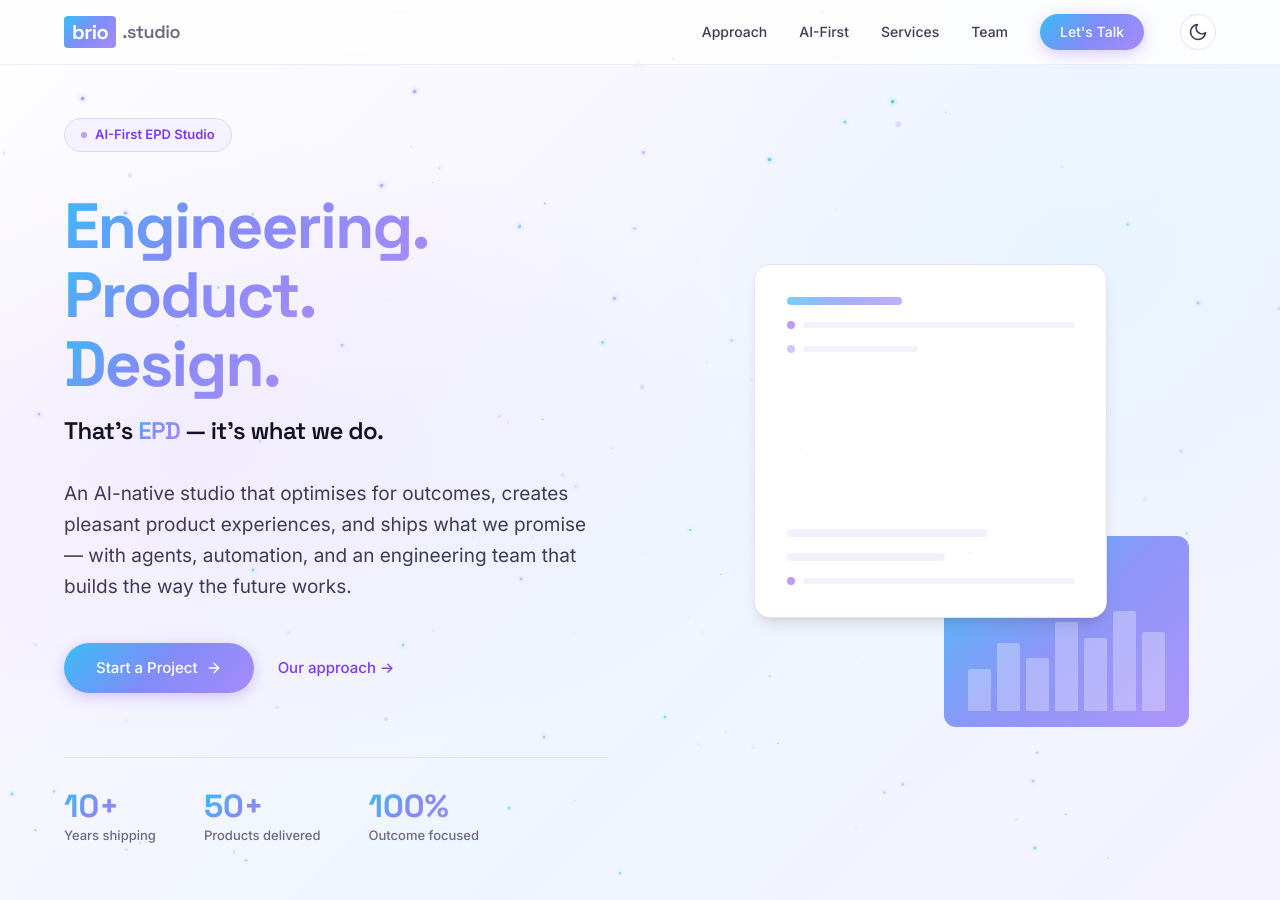
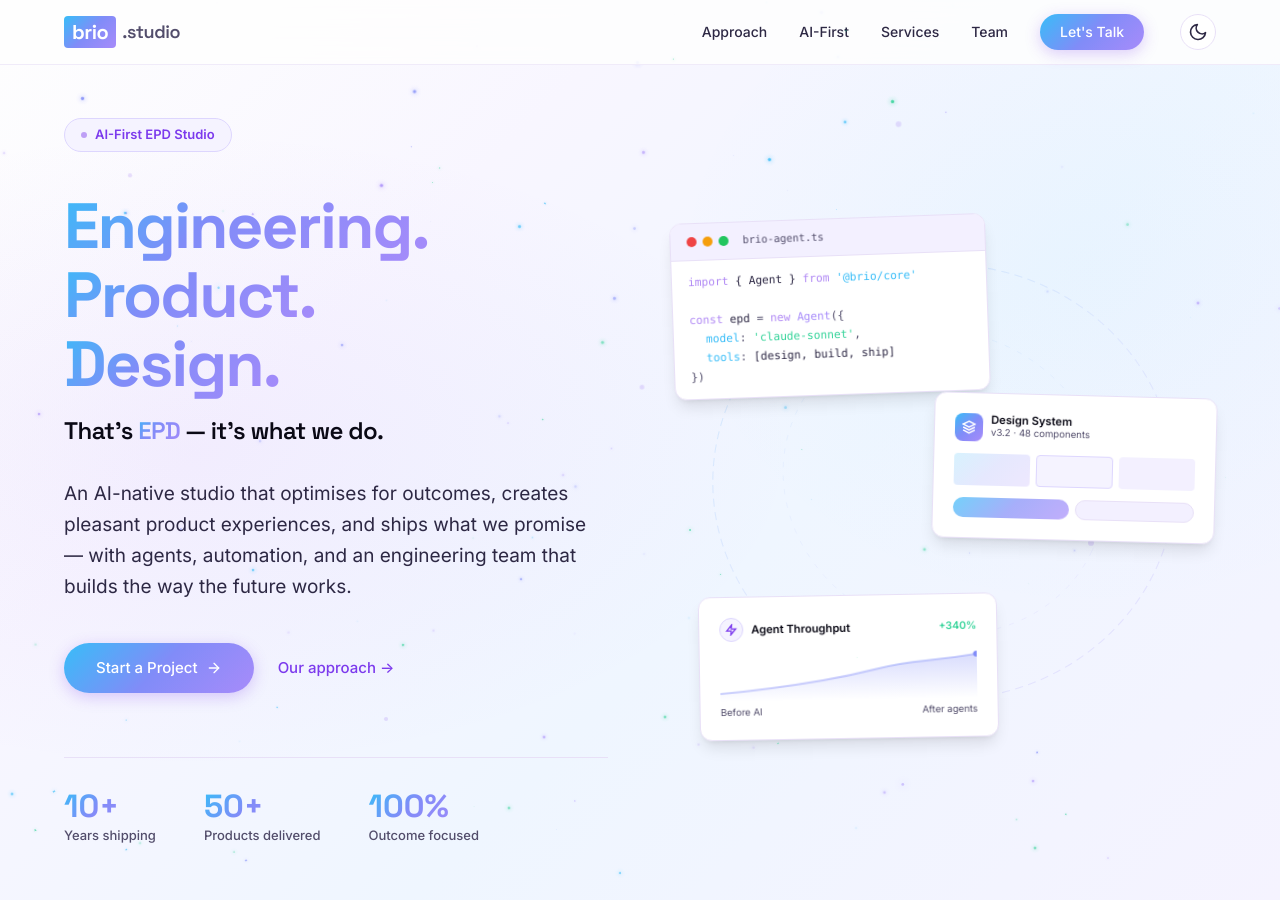
Before and after one commit to briostudio/briostudio.github.io, a Jekyll site: the page built from index.html, in a window 1280 px wide and 900 px high. Built offline with Jekyll 4.4.1, drawn with Linux system fonts in a browser that asks for light colours; nearby versions of some CDN libraries.

Commit message:
Redesign hero graphic and darken light mode text
Hero cards:
- Replace bland mock dashboard + chart blocks with three layered
  floating cards representing Engineering (terminal/code),
  Design (component system), and AI (agent throughput sparkline)
- Add SVG orbital rings with animated dots connecting the cards
- Each card gently floats with offset timing for organic feel
- Terminal card shows actual code: Agent import from @brio/core
- AI metrics card shows +340% throughput sparkline chart

Light mode text:
- Primary: #0A0915 (near-black), Secondary: #2D2844, Muted: #524D6B
- Significantly darker than previous iteration for better readability

Co-Authored-By: Claude Opus 4.6 <noreply@anthropic.com>

```diff
--- a/assets/css/main.css
+++ b/assets/css/main.css
@@ -24,9 +24,9 @@
   --color-border:         #E8E0F7;
   --color-border-subtle:  #F0EBF9;
 
-  --color-text:           #13111F;
-  --color-text-secondary: #403A55;
-  --color-text-muted:     #6E6887;
+  --color-text:           #0A0915;
+  --color-text-secondary: #2D2844;
+  --color-text-muted:     #524D6B;
 
   --color-accent:         #7C3AED;
   --color-accent-hover:   #6D28D9;
@@ -294,16 +294,29 @@ a:hover .arrow-slide { transform: translateX(4px); }
 
 
 /* ===========================================
-   7. HERO MOCK UI
+   7. HERO CARDS
    =========================================== */
 
-.chart-bar:nth-child(1) { height: 40%; }
-.chart-bar:nth-child(2) { height: 65%; }
-.chart-bar:nth-child(3) { height: 50%; }
-.chart-bar:nth-child(4) { height: 85%; }
-.chart-bar:nth-child(5) { height: 70%; }
-.chart-bar:nth-child(6) { height: 95%; }
-.chart-bar:nth-child(7) { height: 75%; }
+/* Gentle float for layered hero cards */
+@keyframes hero-float-1 {
+  0%, 100% { transform: rotate(-2deg) translateY(0); }
+  50%      { transform: rotate(-2deg) translateY(-8px); }
+}
+@keyframes hero-float-2 {
+  0%, 100% { transform: rotate(1.5deg) translateY(0); }
+  50%      { transform: rotate(1.5deg) translateY(-6px); }
+}
+@keyframes hero-float-3 {
+  0%, 100% { transform: rotate(-1deg) translateY(0); }
+  50%      { transform: rotate(-1deg) translateY(-10px); }
+}
+
+.hero-card {
+  transition: box-shadow 300ms ease;
+}
+.hero-card:nth-child(2) { animation: hero-float-1 6s ease-in-out infinite; }
+.hero-card:nth-child(3) { animation: hero-float-2 7s ease-in-out infinite 0.5s; }
+.hero-card:nth-child(4) { animation: hero-float-3 8s ease-in-out infinite 1s; }
 
 
 /* ===========================================
--- a/index.html
+++ b/index.html
@@ -73,49 +73,110 @@ description: "We optimise for outcomes, create pleasant product experiences, and
       </div>
     </div>
 
-    <!-- Right: Abstract graphic -->
+    <!-- Right: Layered cards graphic -->
     <div class="relative z-[1] hidden lg:block fade-in" style="transition-delay:200ms">
       <div class="w-full aspect-square relative">
 
-        <!-- Mock dashboard card -->
-        <div class="absolute w-[65%] h-[65%] top-[10%] left-[15%] z-[3]
-                    bg-card border border-theme rounded-2xl shadow-lg
-                    flex flex-col p-8 gap-4">
-          <div class="h-2 rounded bg-gradient-accent opacity-70" style="width:40%"></div>
-          <div class="flex gap-2 items-center">
-            <div class="w-2 h-2 rounded-full bg-accent-fill opacity-50"></div>
-            <div class="flex-1 h-1.5 rounded bg-elevated"></div>
+        <!-- Orbital ring (SVG) -->
+        <svg class="absolute inset-0 w-full h-full z-[0]" viewBox="0 0 400 400" fill="none">
+          <ellipse cx="200" cy="200" rx="170" ry="160" stroke="url(#orb-grad)" stroke-width="0.8" opacity="0.3" stroke-dasharray="6 4"/>
+          <ellipse cx="200" cy="200" rx="120" ry="110" stroke="url(#orb-grad)" stroke-width="0.5" opacity="0.2" stroke-dasharray="4 6" transform="rotate(25 200 200)"/>
+          <!-- Orbital dots -->
+          <circle cx="370" cy="200" r="3" fill="var(--color-accent)" opacity="0.6">
+            <animateTransform attributeName="transform" type="rotate" from="0 200 200" to="360 200 200" dur="20s" repeatCount="indefinite"/>
+          </circle>
+          <circle cx="80" cy="120" r="2" fill="var(--color-accent)" opacity="0.4">
+            <animateTransform attributeName="transform" type="rotate" from="0 200 200" to="-360 200 200" dur="28s" repeatCount="indefinite"/>
+          </circle>
+          <defs>
+            <linearGradient id="orb-grad" x1="0%" y1="0%" x2="100%" y2="100%">
+              <stop offset="0%" stop-color="#38BDF8" stop-opacity="0.6"/>
+              <stop offset="50%" stop-color="#818CF8" stop-opacity="0.4"/>
+              <stop offset="100%" stop-color="#A78BFA" stop-opacity="0.6"/>
+            </linearGradient>
+          </defs>
+        </svg>
+
+        <!-- Card 1: Terminal / Engineering (top-left) -->
+        <div class="absolute w-[58%] top-[2%] left-[0%] z-[3]
+                    bg-card border border-theme rounded-xl shadow-lg
+                    overflow-hidden hero-card" style="transform:rotate(-2deg)">
+          <!-- Terminal bar -->
+          <div class="flex items-center gap-1.5 px-4 py-2.5 bg-elevated border-b border-theme">
+            <div class="w-2.5 h-2.5 rounded-full" style="background:#EF4444"></div>
+            <div class="w-2.5 h-2.5 rounded-full" style="background:#F59E0B"></div>
+            <div class="w-2.5 h-2.5 rounded-full" style="background:#22C55E"></div>
+            <span class="text-muted text-[0.65rem] ml-2 font-mono">brio-agent.ts</span>
           </div>
-          <div class="flex gap-2 items-center">
-            <div class="w-2 h-2 rounded-full bg-accent-fill opacity-30"></div>
-            <div class="w-2/5 h-1.5 rounded bg-elevated"></div>
-          </div>
-          <div class="h-2 rounded bg-elevated mt-auto" style="width:70%"></div>
-          <div class="h-2 rounded bg-elevated" style="width:55%"></div>
-          <div class="flex gap-2 items-center">
-            <div class="w-2 h-2 rounded-full bg-accent-fill opacity-50"></div>
-            <div class="flex-1 h-1.5 rounded bg-elevated"></div>
+          <!-- Code lines -->
+          <div class="px-4 py-3 font-mono text-[0.7rem] leading-[1.7] space-y-0">
+            <div><span class="text-accent opacity-60">import</span> <span class="text-secondary">{ Agent }</span> <span class="text-accent opacity-60">from</span> <span style="color:#38BDF8">'@brio/core'</span></div>
+            <div class="text-muted opacity-50">&nbsp;</div>
+            <div><span class="text-accent opacity-60">const</span> <span class="text-secondary">epd</span> <span class="text-muted">=</span> <span class="text-accent opacity-60">new</span> <span style="color:#A78BFA">Agent</span><span class="text-muted">({</span></div>
+            <div class="pl-4"><span style="color:#38BDF8">model</span><span class="text-muted">:</span> <span style="color:#34D399">'claude-sonnet'</span><span class="text-muted">,</span></div>
+            <div class="pl-4"><span style="color:#38BDF8">tools</span><span class="text-muted">:</span> <span class="text-secondary">[design, build, ship]</span></div>
+            <div><span class="text-muted">})</span></div>
           </div>
         </div>
 
-        <!-- Chart card with gradient -->
-        <div class="absolute w-[45%] h-[35%] bottom-[5%] right-[5%] z-[2]
-                    bg-gradient-accent rounded-xl opacity-90
-                    flex items-end justify-center px-6 pb-4">
-          <div class="flex items-end gap-1.5 h-[60%] w-full">
-            <div class="chart-bar flex-1 bg-white/30 rounded-t-sm"></div>
-            <div class="chart-bar flex-1 bg-white/30 rounded-t-sm"></div>
-            <div class="chart-bar flex-1 bg-white/30 rounded-t-sm"></div>
-            <div class="chart-bar flex-1 bg-white/30 rounded-t-sm"></div>
-            <div class="chart-bar flex-1 bg-white/30 rounded-t-sm"></div>
-            <div class="chart-bar flex-1 bg-white/30 rounded-t-sm"></div>
-            <div class="chart-bar flex-1 bg-white/30 rounded-t-sm"></div>
+        <!-- Card 2: Design UI (center-right) -->
+        <div class="absolute w-[52%] top-[34%] right-[0%] z-[4]
+                    bg-card border border-theme rounded-xl shadow-lg
+                    p-5 hero-card" style="transform:rotate(1.5deg)">
+          <!-- Mini UI mockup -->
+          <div class="flex items-center gap-2 mb-3">
+            <div class="w-7 h-7 rounded-lg bg-gradient-accent flex items-center justify-center">
+              <svg class="w-3.5 h-3.5 text-white" viewBox="0 0 24 24" fill="none" stroke="currentColor" stroke-width="2.5"><path d="M12 2L2 7l10 5 10-5-10-5z"/><path d="M2 17l10 5 10-5"/><path d="M2 12l10 5 10-5"/></svg>
+            </div>
+            <div>
+              <div class="text-[0.7rem] font-semibold text-primary leading-none">Design System</div>
+              <div class="text-[0.6rem] text-muted">v3.2 &middot; 48 components</div>
+            </div>
+          </div>
+          <div class="grid grid-cols-3 gap-1.5 mb-3">
+            <div class="h-8 rounded bg-gradient-accent opacity-20"></div>
+            <div class="h-8 rounded bg-accent-s border border-accent-l"></div>
+            <div class="h-8 rounded bg-elevated"></div>
+          </div>
+          <div class="flex gap-1.5">
+            <div class="flex-1 h-5 rounded-full bg-gradient-accent opacity-70"></div>
+            <div class="flex-1 h-5 rounded-full border border-theme bg-elevated"></div>
           </div>
         </div>
 
-        <!-- Background circle -->
-        <div class="absolute w-[30%] h-[30%] top-0 right-[10%] z-[1]
-                    bg-accent-l rounded-full opacity-50"></div>
+        <!-- Card 3: AI Agent Metrics (bottom-left) -->
+        <div class="absolute w-[55%] bottom-[2%] left-[5%] z-[5]
+                    bg-card border border-theme rounded-xl shadow-lg
+                    p-5 hero-card" style="transform:rotate(-1deg)">
+          <div class="flex items-center justify-between mb-3">
+            <div class="flex items-center gap-2">
+              <div class="w-6 h-6 rounded-full bg-accent-s border border-accent-l flex items-center justify-center">
+                <svg class="w-3 h-3 text-accent" viewBox="0 0 24 24" fill="none" stroke="currentColor" stroke-width="2.5"><path d="M13 2L3 14h9l-1 8 10-12h-9l1-8z"/></svg>
+              </div>
+              <span class="text-[0.7rem] font-semibold text-primary">Agent Throughput</span>
+            </div>
+            <span class="text-[0.65rem] font-semibold" style="color:#34D399">+340%</span>
+          </div>
+          <!-- Sparkline SVG -->
+          <svg class="w-full h-12" viewBox="0 0 200 48" fill="none" preserveAspectRatio="none">
+            <defs>
+              <linearGradient id="spark-grad" x1="0" y1="0" x2="0" y2="1">
+                <stop offset="0%" stop-color="#818CF8" stop-opacity="0.3"/>
+                <stop offset="100%" stop-color="#818CF8" stop-opacity="0"/>
+              </linearGradient>
+            </defs>
+            <path d="M0 40 Q20 38 40 35 T80 28 T120 18 T160 10 T200 4" stroke="url(#orb-grad)" stroke-width="2" fill="none"/>
+            <path d="M0 40 Q20 38 40 35 T80 28 T120 18 T160 10 T200 4 L200 48 L0 48 Z" fill="url(#spark-grad)"/>
+            <circle cx="200" cy="4" r="3" fill="#818CF8">
+              <animate attributeName="opacity" values="1;0.4;1" dur="2s" repeatCount="indefinite"/>
+            </circle>
+          </svg>
+          <div class="flex justify-between text-[0.6rem] text-muted mt-1">
+            <span>Before AI</span>
+            <span>After agents</span>
+          </div>
+        </div>
+
       </div>
     </div>
   </div>
```
